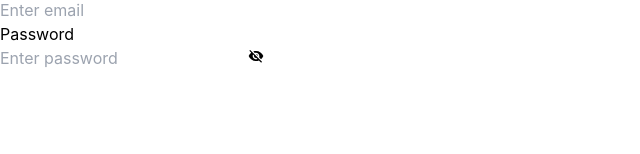
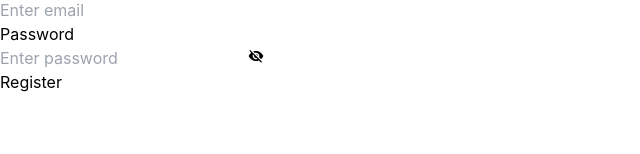
Before and after one commit to lewypopescu/react-app-contacts, a React (Create React App) app: page /react-app-contacts/register in a window 1280 px wide. Shown: the part 146-300 px from the top of the page, without its empty margins (0-640 px from the left). Built offline with nearby package versions, Linux system fonts and the light colour scheme.

Commit message:
server ok

```diff
--- a/src/components/LoginForm/LoginForm.jsx
+++ b/src/components/LoginForm/LoginForm.jsx
@@ -29,6 +29,7 @@ const LoginForm = () => {
         label="Password"
         placeholder="Enter password"
       />
+      <button type="submit">Log in</button>
     </UniversalForm>
   );
 };
--- a/src/components/RegistrForm/RegisterForm.jsx
+++ b/src/components/RegistrForm/RegisterForm.jsx
@@ -31,6 +31,7 @@ const RegisterForm = () => {
         label="Password"
         placeholder="Enter password"
       />
+      <button type="submit">Register</button>
     </UniversalForm>
   );
 };
```
